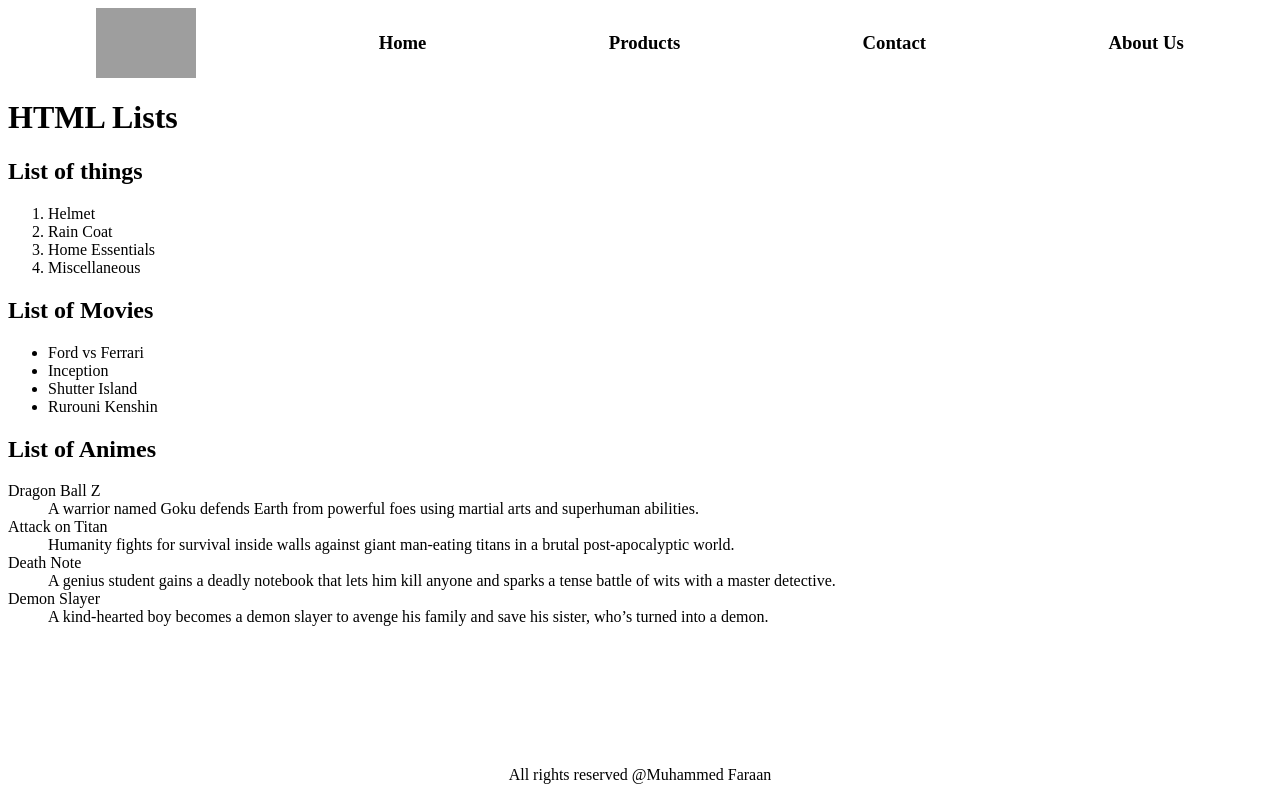
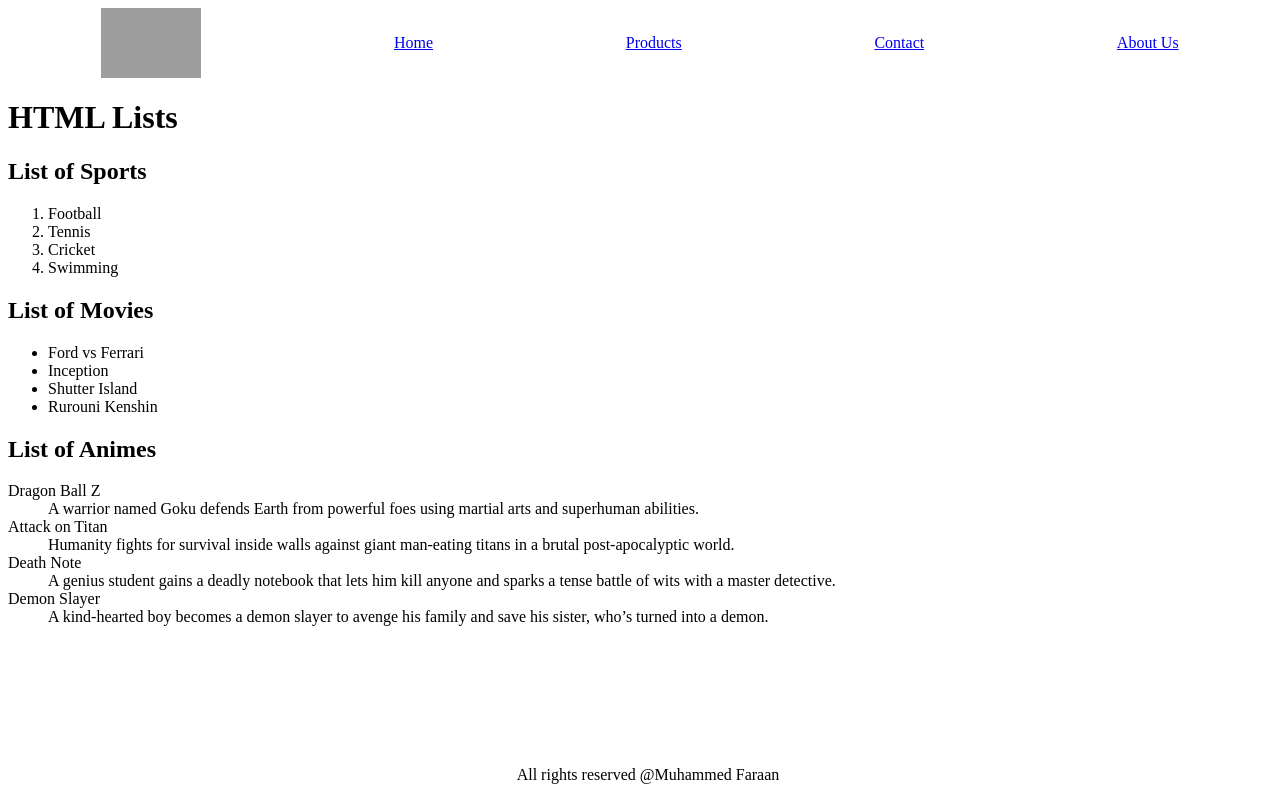
Before and after one commit to Faraan10/HTML-CSS, a plain HTML site: page HTML/Lists.html in a window 1280 px wide. Drawn offline with Linux system fonts and the light colour scheme; grey boxes are pictures that could not be loaded.

Commit message:
list final commit

```diff
--- a/HTML/Lists.html
+++ b/HTML/Lists.html
@@ -3,6 +3,10 @@
   <head>
     <meta charset="UTF-8" />
     <meta name="viewport" content="width=device-width, initial-scale=1.0" />
+    <meta
+      name="description"
+      content="List examples using HTML with semantic structure including movies, animes and sports"
+    />
     <title>Document</title>
 
     <style>
@@ -14,12 +18,10 @@
       }
 
       footer {
-        display: flex;
-        justify-content: center;
-      }
-      footer p {
         position: fixed;
-        bottom: 0px;
+        bottom: 0;
+        width: 100%;
+        text-align: center;
       }
     </style>
   </head>
@@ -32,23 +34,23 @@
           height="70px"
           alt="navlogo"
         />
-        <h3>Home</h3>
-        <h3>Products</h3>
-        <h3>Contact</h3>
-        <h3>About Us</h3>
+        <a href="#">Home</a>
+        <a href="#">Products</a>
+        <a href="#">Contact</a>
+        <a href="#">About Us</a>
       </nav>
     </header>
     <main>
       <h1>HTML Lists</h1>
       <section>
         <article>
-          <h2>List of things</h2>
+          <h2>List of Sports</h2>
           <!-- ordered list -->
           <ol>
-            <li>Helmet</li>
-            <li>Rain Coat</li>
-            <li>Home Essentials</li>
-            <li>Miscellaneous</li>
+            <li>Football</li>
+            <li>Tennis</li>
+            <li>Cricket</li>
+            <li>Swimming</li>
           </ol>
         </article>
         <article>
```
Also changed, not shown: 1 other file.
